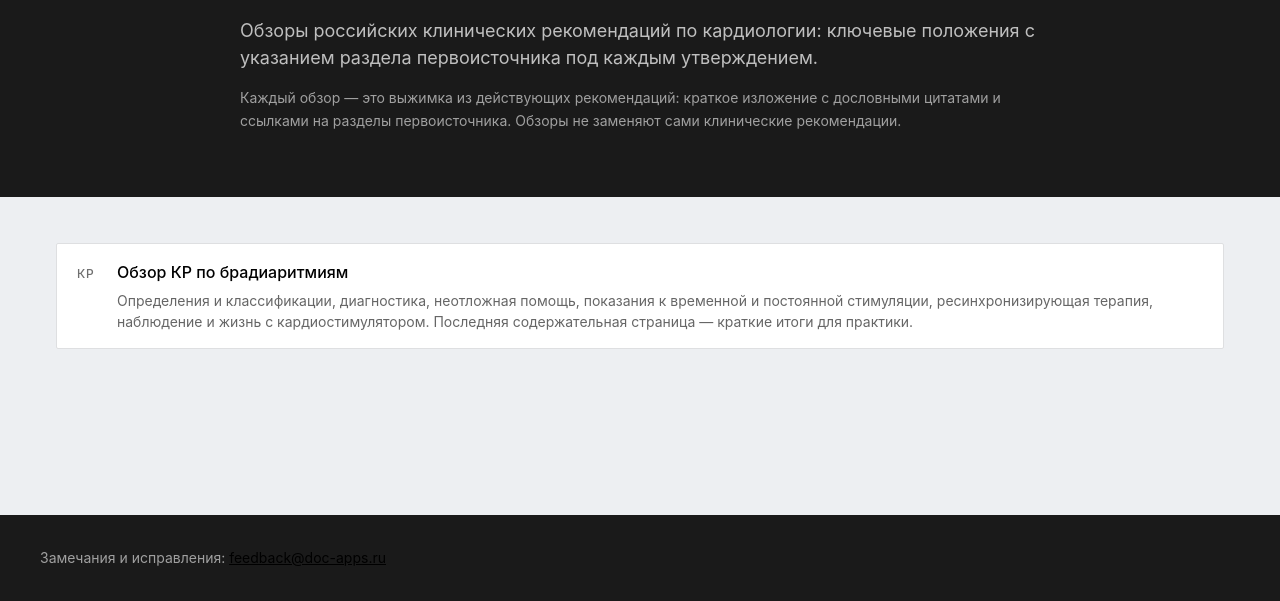
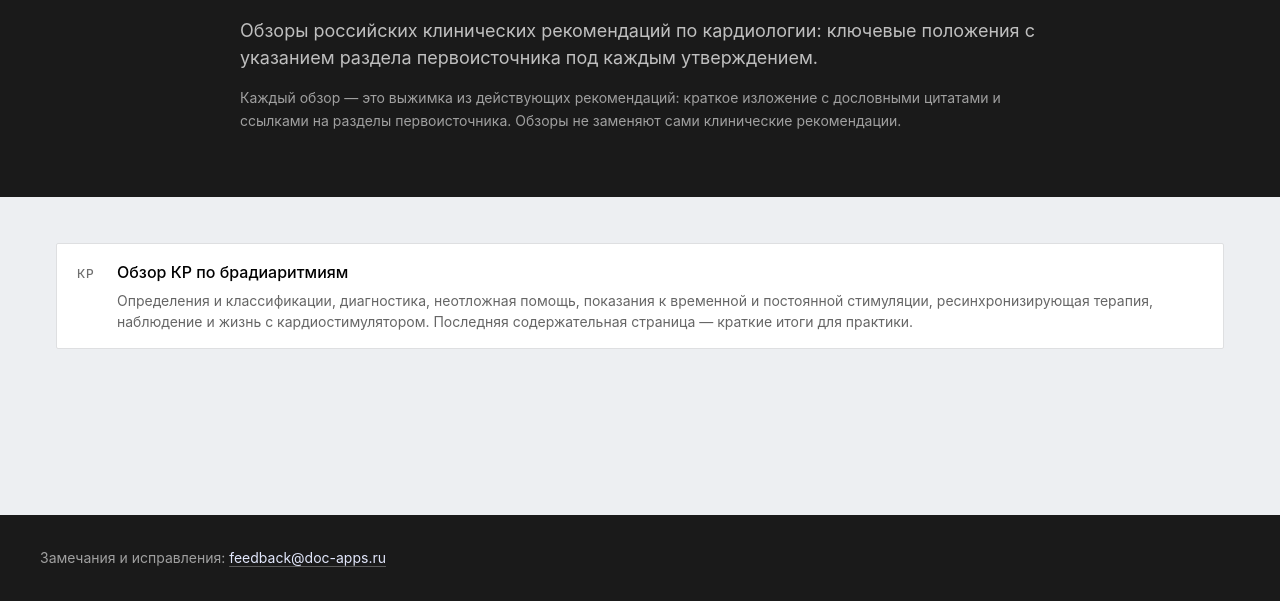
Before and after one commit to Ostanin-app/obzory-kr, a plain HTML site: page index.html in a window 1280 px wide. Shown: the part 223-824 px from the top of the page. Drawn offline with Linux system fonts and the light colour scheme.

Commit message:
Правка цвета ссылки адреса почты на главной

```diff
--- a/style.css
+++ b/style.css
@@ -349,6 +349,14 @@ hr { border: 0; border-top: 1px solid var(--mist); margin: 40px 0; }
 }
 .footer-inner { max-width: 1200px; margin: 0 auto; }
 .footer strong { color: var(--white); font-weight: 500; }
+/* ссылки в подвале: фон тёмный, поэтому общий чёрный цвет текста не годится */
+.footer a {
+  color: var(--glacier);
+  text-decoration: underline;
+  text-underline-offset: 3px;
+  text-decoration-color: var(--iron);
+}
+.footer a:hover { color: var(--white); text-decoration-color: var(--white); }
 
 /* ---------- Адаптив ---------- */
 
```
